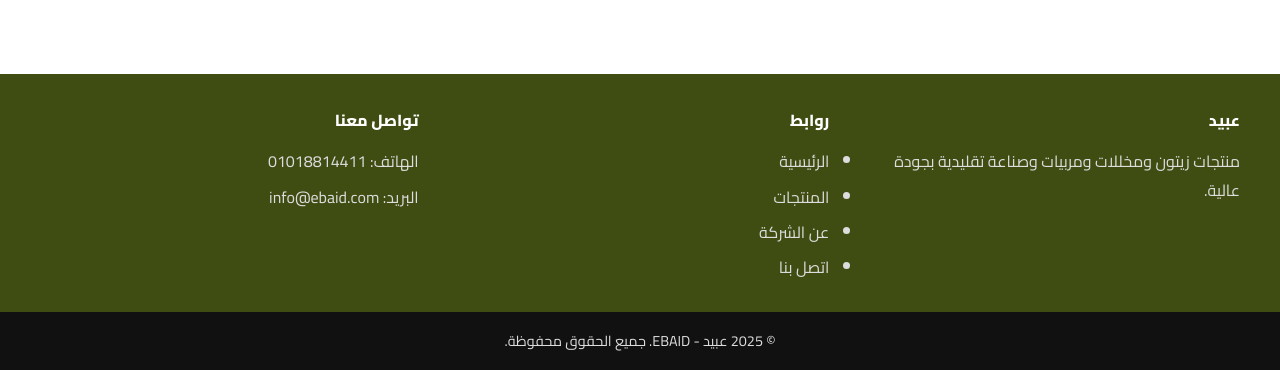
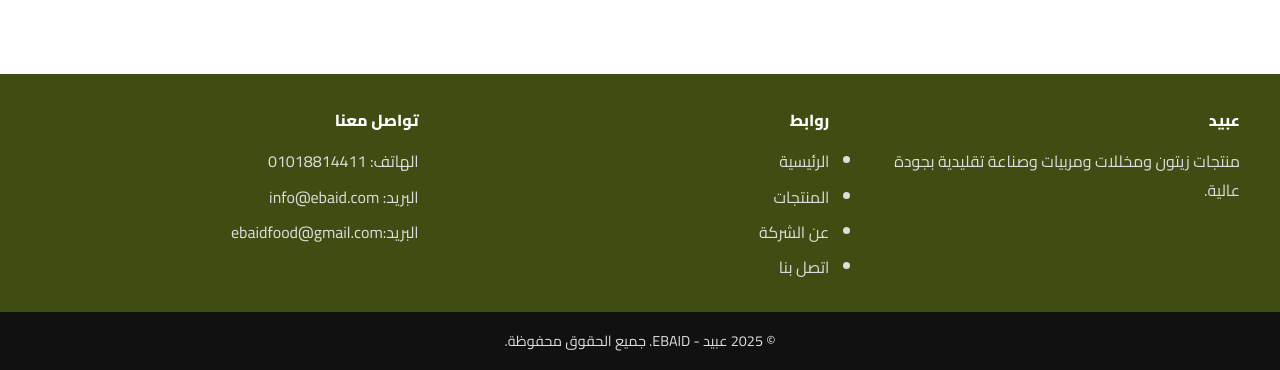
Before and after one commit to elsawy1010/ebaid, a plain HTML site: page contact.html in a window 1280 px wide. Shown: the part 776-1146 px from the top of the page. Drawn offline with Linux system fonts and the light colour scheme.

Commit message:
Update contact.html

```diff
--- a/contact.html
+++ b/contact.html
@@ -353,6 +353,7 @@
         <h4>تواصل معنا</h4>
         <p>الهاتف: 01018814411</p>
         <p>البريد: info@ebaid.com</p>
+      <p>البريد:ebaidfood@gmail.com<p>
       </div>
     </div>
     <div class="copyright">
```
